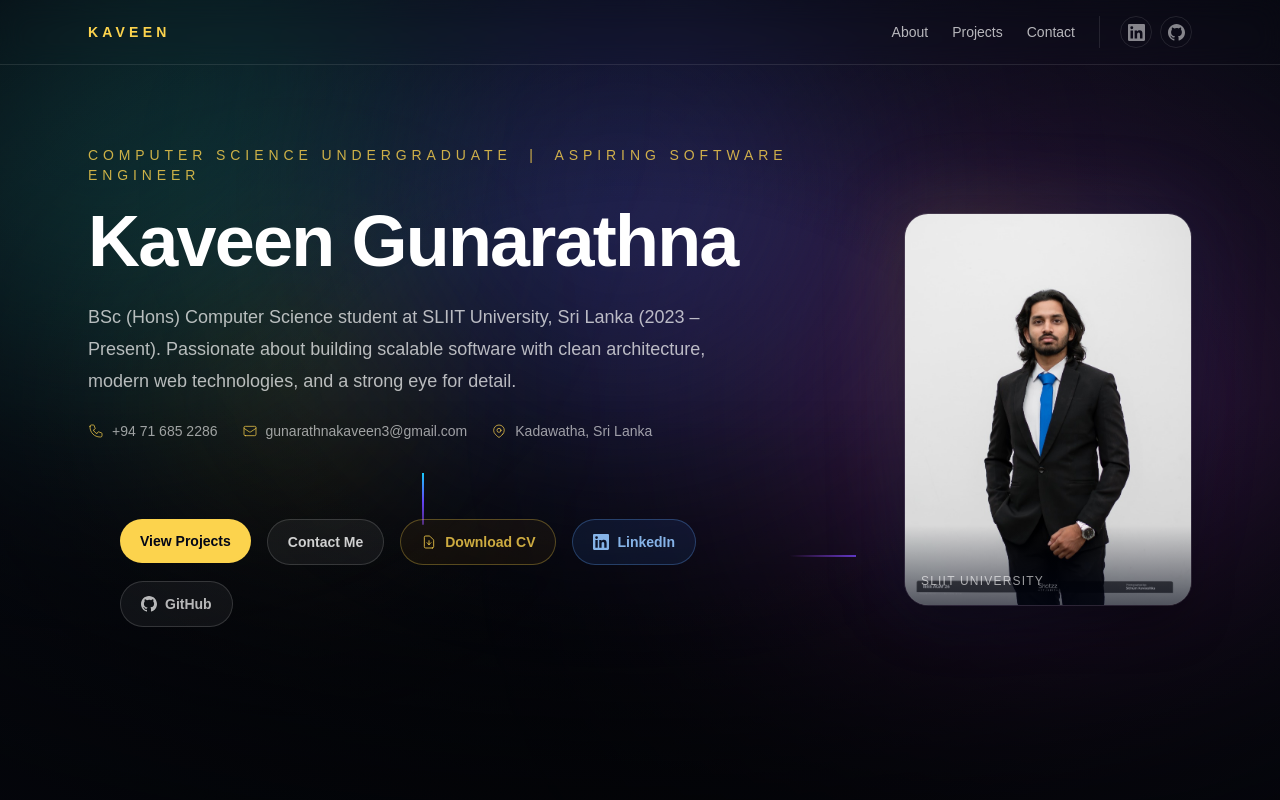
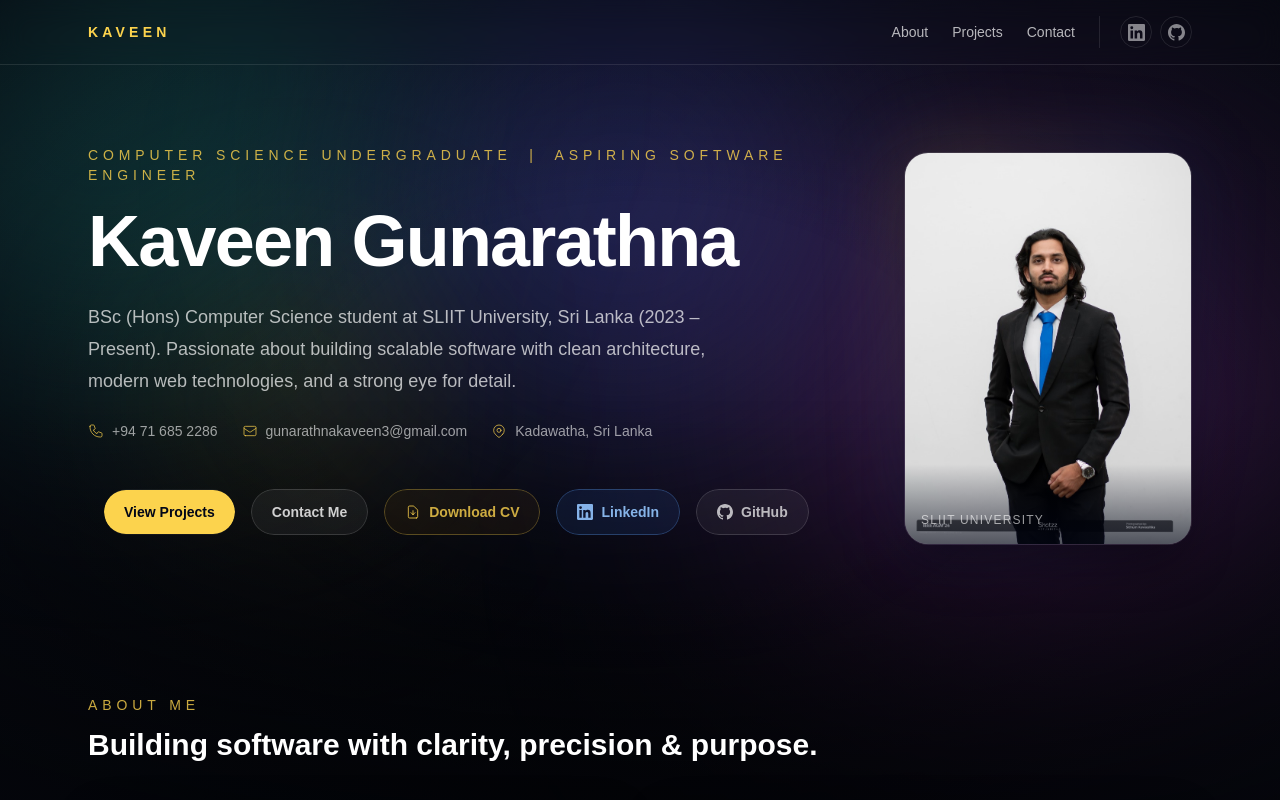
Before and after one commit to kaveen20030408/Kaveen_Gunarathna_Portfolio, a Next.js app: page / in a window 1280 px wide. Shown: the top 800 px of the page. Built offline with nearby package versions, Linux system fonts and the light colour scheme.

Commit message:
feat: add Hero section component with profile details and contact links

```diff
--- a/src/components/sections/Hero.tsx
+++ b/src/components/sections/Hero.tsx
@@ -46,38 +46,43 @@ export function Hero() {
           </span>
         </div>
 
-        <PulseBeams
-          beams={beams}
-          gradientColors={gradientColors}
-          className="mt-8 w-full rounded-3xl"
-        >
-          <div className="flex flex-wrap justify-center sm:justify-start gap-4 p-8 relative z-50">
+        <div className="mt-8 flex flex-wrap justify-center sm:justify-start gap-4 p-4 relative z-50">
+          <PulseBeams beams={beams} gradientColors={gradientColors} className="!w-auto !h-auto !min-h-0 bg-white/5 rounded-full overflow-hidden">
             <Link href="/projects">
               <Button>View Projects</Button>
             </Link>
+          </PulseBeams>
+
+          <PulseBeams beams={beams} gradientColors={gradientColors} className="!w-auto !h-auto !min-h-0 bg-white/5 rounded-full overflow-hidden">
             <Link
               href="/contact"
-              className="inline-flex items-center rounded-full border border-white/15 bg-white/5 px-5 py-3 text-sm font-semibold text-white/80 transition hover:border-white/30 hover:bg-white/10 hover:text-white"
+              className="inline-flex items-center rounded-full border border-white/15 px-5 py-3 text-sm font-semibold text-white/80 transition hover:border-white/30 hover:bg-white/10 hover:text-white"
             >
               Contact Me
             </Link>
+          </PulseBeams>
+
+          <PulseBeams beams={beams} gradientColors={gradientColors} className="!w-auto !h-auto !min-h-0 bg-amber-500/5 rounded-full overflow-hidden">
             <a
               href="/resume.pdf"
               download="Kaveen_Gunarathna_CV.pdf"
               target="_blank"
               rel="noopener noreferrer"
-              className="inline-flex items-center gap-2 rounded-full border border-amber-300/30 bg-amber-500/5 px-5 py-3 text-sm font-semibold text-amber-300/80 transition hover:border-amber-300/60 hover:bg-amber-500/10 hover:text-amber-300"
+              className="inline-flex items-center gap-2 rounded-full border border-amber-300/30 px-5 py-3 text-sm font-semibold text-amber-300/80 transition hover:border-amber-300/60 hover:bg-amber-500/10 hover:text-amber-300"
             >
               <svg xmlns="http://www.w3.org/2000/svg" className="h-4 w-4" fill="none" viewBox="0 0 24 24" stroke="currentColor">
                 <path strokeLinecap="round" strokeLinejoin="round" strokeWidth={1.5} d="M12 10v6m0 0l-3-3m3 3l3-3m2 8H7a2 2 0 01-2-2V5a2 2 0 012-2h5.586a1 1 0 01.707.293l5.414 5.414a1 1 0 01.293.707V19a2 2 0 01-2 2z" />
               </svg>
               Download CV
             </a>
+          </PulseBeams>
+
+          <PulseBeams beams={beams} gradientColors={gradientColors} className="!w-auto !h-auto !min-h-0 bg-blue-500/10 rounded-full overflow-hidden">
             <a
               href="https://www.linkedin.com/in/kaveen-gunarathna/"
               target="_blank"
               rel="noopener noreferrer"
-              className="inline-flex items-center gap-2 rounded-full border border-blue-400/30 bg-blue-500/10 px-5 py-3 text-sm font-semibold text-blue-300/90 transition hover:border-blue-400/60 hover:bg-blue-500/20 hover:text-blue-300"
+              className="inline-flex items-center gap-2 rounded-full border border-blue-400/30 px-5 py-3 text-sm font-semibold text-blue-300/90 transition hover:border-blue-400/60 hover:bg-blue-500/20 hover:text-blue-300"
               aria-label="LinkedIn Profile"
             >
               <svg xmlns="http://www.w3.org/2000/svg" className="h-4 w-4" viewBox="0 0 24 24" fill="currentColor" aria-hidden="true">
@@ -85,11 +90,14 @@ export function Hero() {
               </svg>
               LinkedIn
             </a>
+          </PulseBeams>
+
+          <PulseBeams beams={beams} gradientColors={gradientColors} className="!w-auto !h-auto !min-h-0 bg-white/5 rounded-full overflow-hidden">
             <a
               href="https://github.com/kaveen20030408"
               target="_blank"
               rel="noopener noreferrer"
-              className="inline-flex items-center gap-2 rounded-full border border-white/15 bg-white/5 px-5 py-3 text-sm font-semibold text-white/70 transition hover:border-white/30 hover:bg-white/10 hover:text-white"
+              className="inline-flex items-center gap-2 rounded-full border border-white/15 px-5 py-3 text-sm font-semibold text-white/70 transition hover:border-white/30 hover:bg-white/10 hover:text-white"
               aria-label="GitHub Profile"
             >
               <svg xmlns="http://www.w3.org/2000/svg" className="h-4 w-4" viewBox="0 0 24 24" fill="currentColor" aria-hidden="true">
@@ -97,8 +105,8 @@ export function Hero() {
               </svg>
               GitHub
             </a>
-          </div>
-        </PulseBeams>
+          </PulseBeams>
+        </div>
       </div>
 
       {/* Profile photo */}
```
